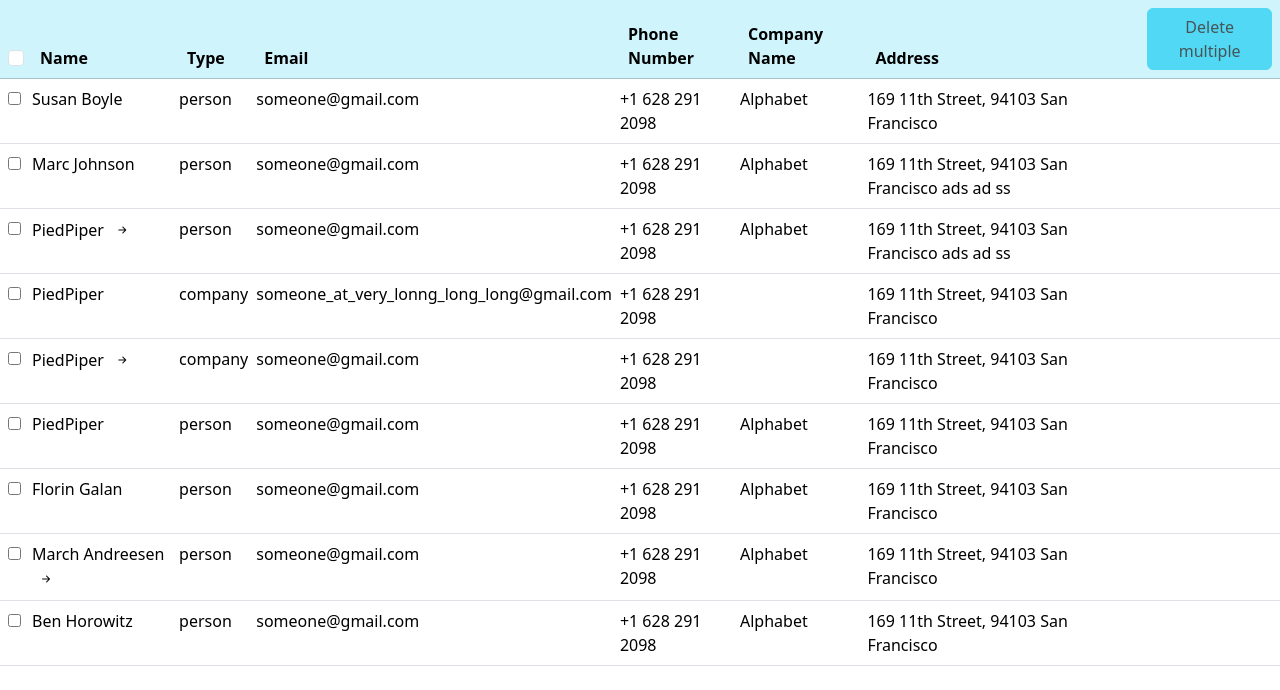
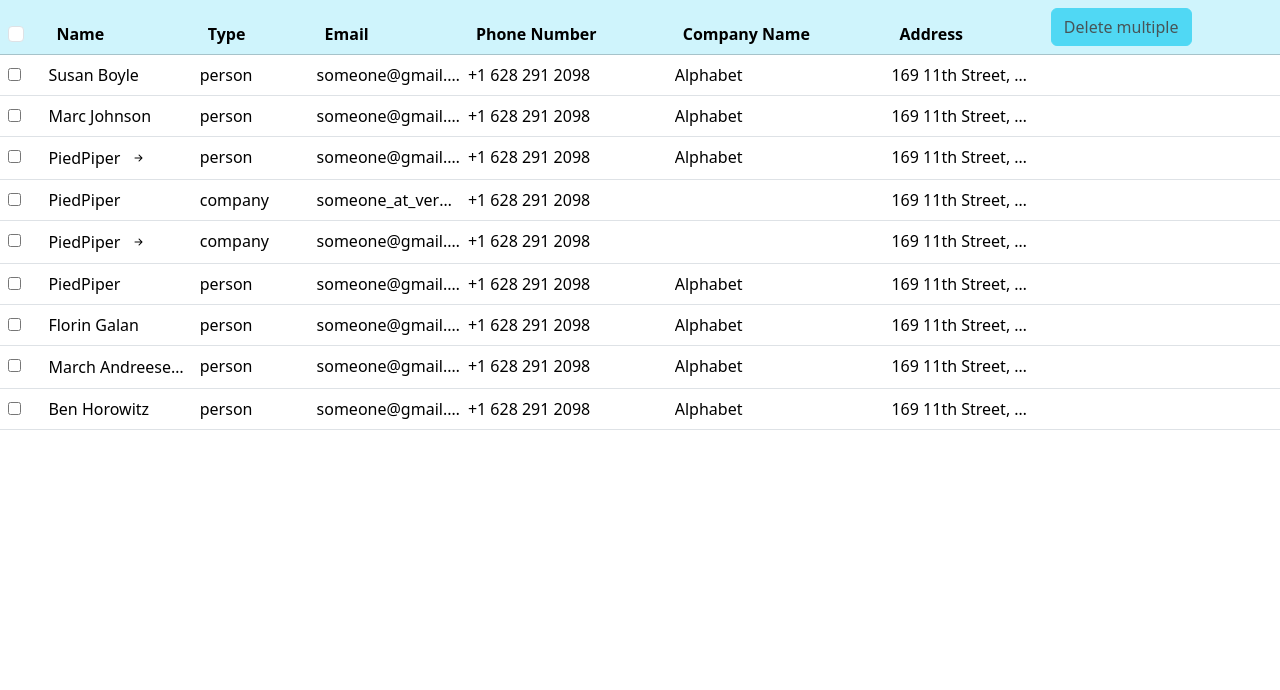
Before and after one commit to loredana96/xdatatable, an Angular app in the folder xdata-table-app/: page / in a window 1280 px wide. Shown: the top 690 px of the page. Built offline with nearby package versions, Linux system fonts and the light colour scheme.

Commit message:
Create the directive for resizable column and improve the table usage #12

```diff
--- a/xdata-table-app/src/app/app.module.ts
+++ b/xdata-table-app/src/app/app.module.ts
@@ -4,9 +4,10 @@ import { BrowserModule } from '@angular/platform-browser';
 import { AppComponent } from './app.component';
 import { TableDataComponent } from './table-data/table-data.component';
 import { CommonModule } from '@angular/common';
+import { ResizeColumnDirective } from './table-data/resize-column.directive';
 
 @NgModule({
-  declarations: [AppComponent, TableDataComponent],
+  declarations: [AppComponent, TableDataComponent, ResizeColumnDirective],
   imports: [BrowserModule, CommonModule],
   providers: [],
   bootstrap: [AppComponent],
--- /dev/null
+++ b/xdata-table-app/src/app/table-data/resize-column.directive.ts
@@ -0,0 +1,35 @@
+import { Directive, ElementRef, HostListener, Renderer2 } from '@angular/core';
+
+@Directive({
+  selector: '[appResizeColumn]',
+})
+export class ResizeColumnDirective {
+  private resizing = false;
+
+  constructor(private el: ElementRef, private renderer: Renderer2) {}
+
+  @HostListener('mousedown', ['$event'])
+  onMouseDown(event: MouseEvent) {
+    const cell = this.el.nativeElement;
+    const startX = event.clientX;
+    const startWidth = cell.offsetWidth;
+
+    this.resizing = true;
+
+    const mouseMoveListener = (e: MouseEvent) => {
+      if (!this.resizing) return;
+
+      const newWidth = startWidth + (e.clientX - startX);
+      this.renderer.setStyle(cell, 'width', newWidth + 'px');
+    };
+
+    const mouseUpListener = () => {
+      this.resizing = false;
+      window.removeEventListener('mousemove', mouseMoveListener);
+      window.removeEventListener('mouseup', mouseUpListener);
+    };
+
+    window.addEventListener('mousemove', mouseMoveListener);
+    window.addEventListener('mouseup', mouseUpListener);
+  }
+}
--- a/xdata-table-app/src/app/table-data/table-data.component.html
+++ b/xdata-table-app/src/app/table-data/table-data.component.html
@@ -1,7 +1,7 @@
 <table class="table table-hover">
   <thead class="table-info">
     <tr>
-      <th scope="col">
+      <th appResizeColumn scope="col">
         <input
           class="form-check-input"
           type="checkbox"
@@ -12,7 +12,7 @@
         />
       </th>
       <ng-container *ngFor="let column of tableConfig?.header?.columns">
-        <th scope="col">{{ column.name }}</th>
+        <th appResizeColumn scope="col">{{ column.name }}</th>
       </ng-container>
       <th scope="col">
         <button
--- a/xdata-table-app/src/app/table-data/table-data.component.scss
+++ b/xdata-table-app/src/app/table-data/table-data.component.scss
@@ -2,3 +2,26 @@
   border: none;
   background: none;
 }
+
+.table td {
+  max-width: 100px;
+  white-space: nowrap;
+  overflow: hidden;
+  text-overflow: ellipsis;
+}
+
+[appResizeColumn] {
+  position: relative;
+  overflow: hidden;
+  cursor: col-resize;
+}
+
+[appResizeColumn]::after {
+  content: "";
+  position: absolute;
+  top: 0;
+  right: -5px;
+  bottom: 0;
+  width: 10px;
+  cursor: col-resize;
+}
--- a/xdata-table-app/src/styles.scss
+++ b/xdata-table-app/src/styles.scss
@@ -1,2 +1,5 @@
 /* You can add global styles to this file, and also import other style files */
 @import "~bootstrap-icons/font/bootstrap-icons.css";
+body {
+  user-select: none;
+}
```
Also changed, not shown: 1 other file (tests, documents, lock files or other folders).
